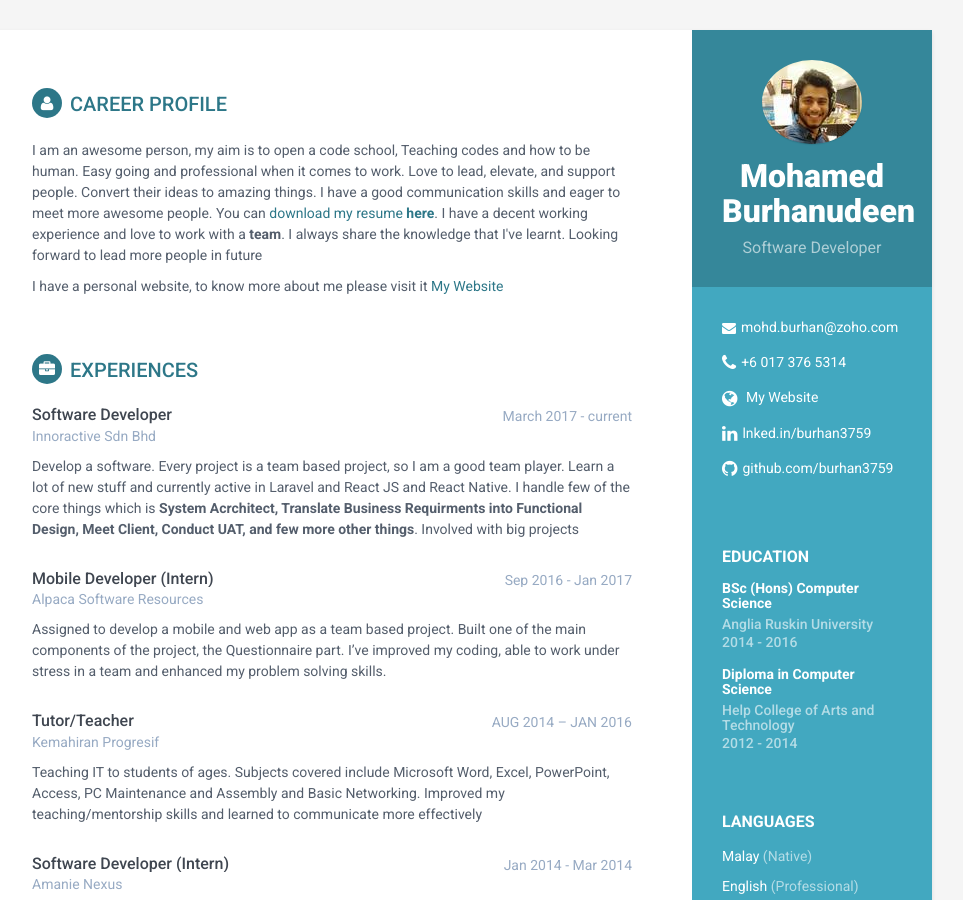
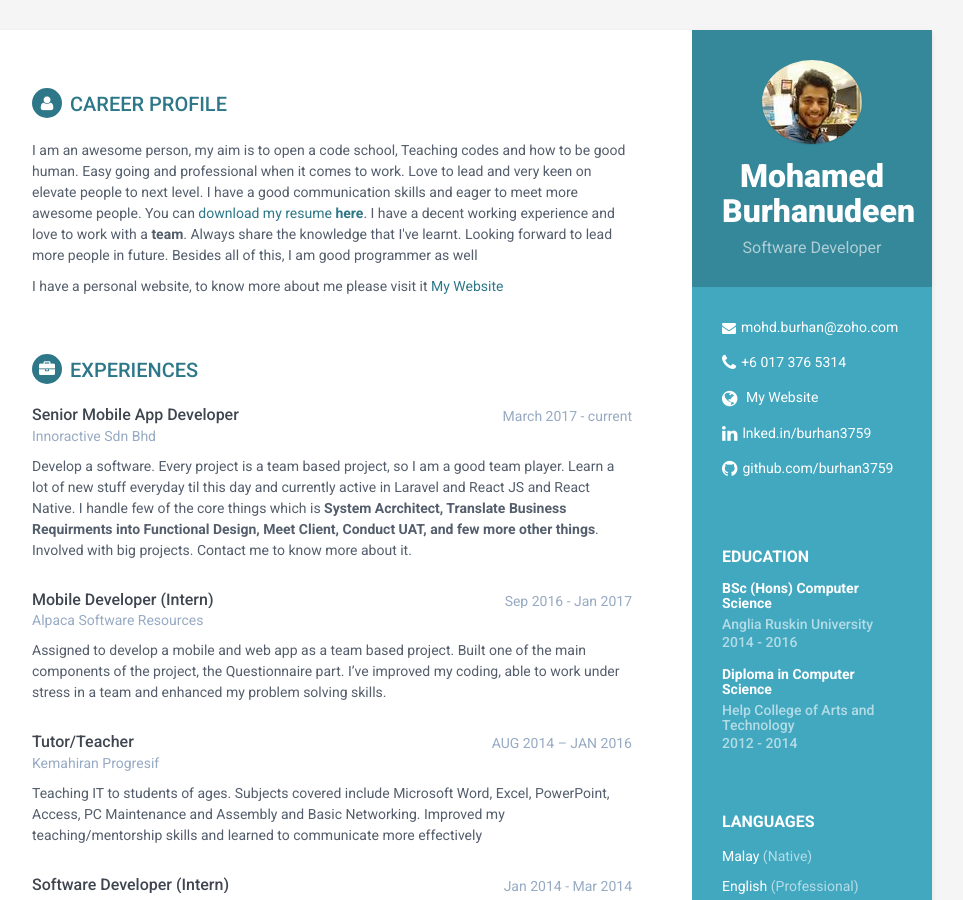
Before and after one commit to burhan3759/resume, a Jekyll site: the page built from index.html, in a window 1280 px wide and 900 px high. Shown: the whole window, without its empty margins (188-1151 px from the left). Built offline with Jekyll 4.4.1, drawn with Linux system fonts in a browser that asks for light colours.

Commit message:
1. update some minor contents

```diff
--- a/_includes/career-profile.html
+++ b/_includes/career-profile.html
@@ -1,9 +1,9 @@
 <section class="section summary-section">
 <h2 class="section-title"><i class="fa fa-user"></i>Career Profile</h2>
 <div class="summary">
-    <p> I am an awesome person, my aim is to open a code school, Teaching codes and how to be human. Easy going and professional when it comes to work. Love to lead, elevate, and support people. Convert their ideas to amazing things. I have a good communication skills and eager to meet more awesome people. You can <a href="https://drive.google.com/uc?export=download&id=1ki4_PJJMf2InAqpz9C8mTLbEStgPVqad" target="_blank">download my resume <b>here</b></a>. I have a decent working experience and love to work with a <b>team</b>. I always share the knowledge that I've learnt. Looking forward to lead more people in future</p>
+    <p> I am an awesome person, my aim is to open a code school, Teaching codes and how to be good human. Easy going and professional when it comes to work. Love to lead and very keen on elevate people to next level. I have a good communication skills and eager to meet more awesome people. You can <a href="https://drive.google.com/uc?export=download&id=1ki4_PJJMf2InAqpz9C8mTLbEStgPVqad" target="_blank">download my resume <b>here</b></a>. I have a decent working experience and love to work with a <b>team</b>. Always share the knowledge that I've learnt. Looking forward to lead more people in future. Besides all of this, I am good programmer as well</p>
 
-    I have a personal website, to know more about me please visit it <a href="https://burhan3759.github.io/">My Website</a>
+    I have a personal website, to know more about me please visit it <a href="https://burhan3759.com/">My Website</a>
 
 </div><!--//summary-->
 </section><!--//section-->
--- a/_includes/experience.html
+++ b/_includes/experience.html
@@ -4,13 +4,13 @@
                 <div class="item">
                     <div class="meta">
                         <div class="upper-row">
-                            <h3 class="job-title">Software Developer</h3>
+                            <h3 class="job-title">Senior Mobile App Developer</h3>
                             <div class="time">March 2017 - current</div>
                         </div><!--//upper-row-->
                         <div class="company">Innoractive Sdn Bhd</div>
                     </div><!--//meta-->
                     <div class="details">
-                        <p>Develop a software. Every project is a team based project, so I am a good team player. Learn a lot of new stuff and currently active in Laravel and React JS and React Native. I handle few of the core things which is <b>System Acrchitect, Translate Business Requirments into Functional Design, Meet Client, Conduct UAT, and few more other things</b>. Involved with big projects</p>
+                        <p>Develop a software. Every project is a team based project, so I am a good team player. Learn a lot of new stuff everyday til this day and currently active in Laravel and React JS and React Native. I handle few of the core things which is <b>System Acrchitect, Translate Business Requirments into Functional Design, Meet Client, Conduct UAT, and few more other things</b>. Involved with big projects. Contact me to know more about it.</p>
                     </div><!--//details-->
                 </div><!--//item-->
 
--- a/_includes/skills.html
+++ b/_includes/skills.html
@@ -12,7 +12,7 @@
                     <div class="item">
                         <h3 class="level-title">React Native &amp; React JS</h3>
                         <div class="level-bar">
-                            <div class="level-bar-inner" data-level="70%">
+                            <div class="level-bar-inner" data-level="80%">
                             </div>
                         </div><!--//level-bar-->
                     </div><!--//item-->
@@ -29,14 +29,6 @@
                         <h3 class="level-title">Git</h3>
                         <div class="level-bar">
                             <div class="level-bar-inner" data-level="90%">
-                            </div>
-                        </div><!--//level-bar-->
-                    </div><!--//item-->
-
-                    <div class="item">
-                        <h3 class="level-title">Angular &amp; Ionic</h3>
-                        <div class="level-bar">
-                            <div class="level-bar-inner" data-level="80%">
                             </div>
                         </div><!--//level-bar-->
                     </div><!--//item-->
```
